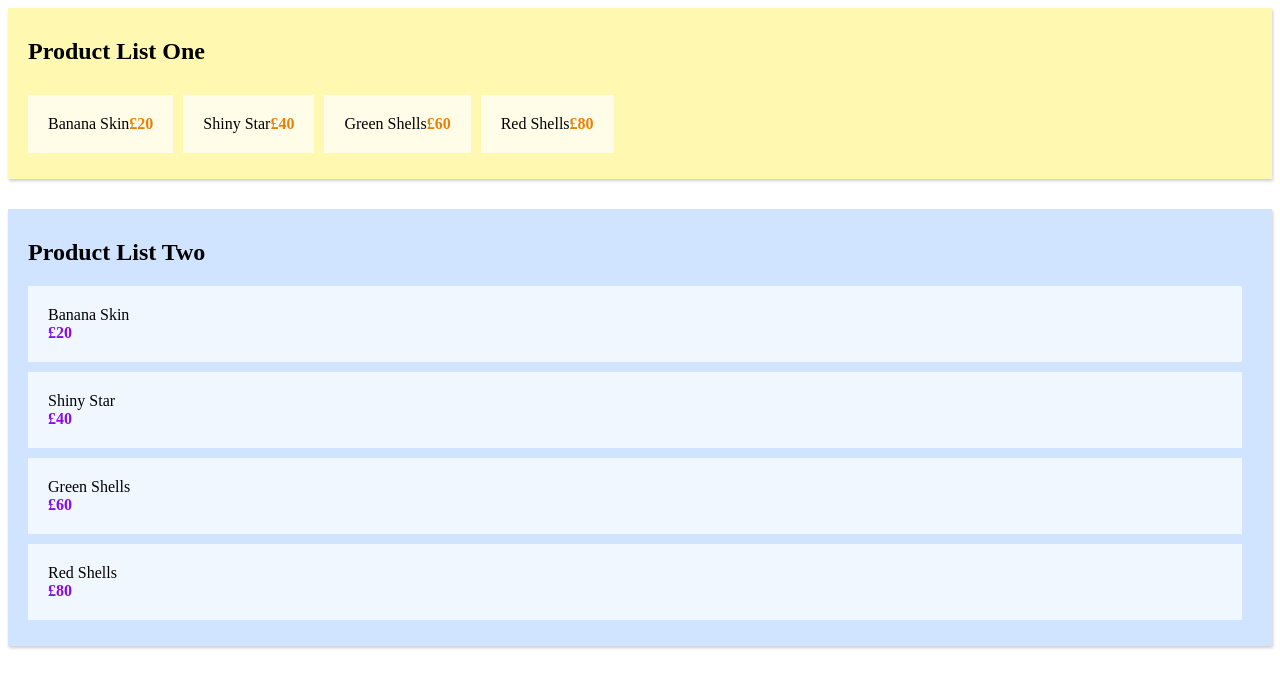
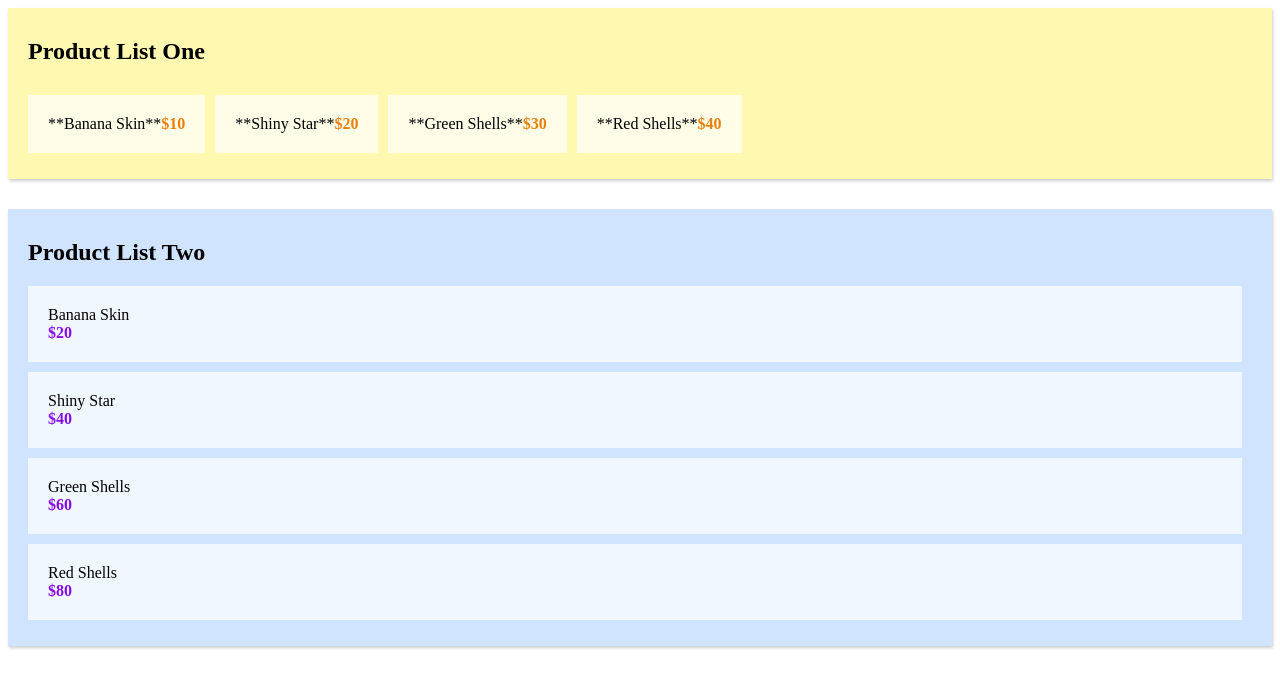
Before and after one commit to kurtreyn/vuex-practice, a Vue app: page / in a window 1280 px wide. Shown: the top 688 px of the page. Built offline with nearby package versions, Linux system fonts and the light colour scheme.

Commit message:
adding state to vuex store and create getters in vuex store

```diff
--- a/src/App.vue
+++ b/src/App.vue
@@ -1,7 +1,7 @@
 <template>
-  <!-- bind data to props -->
-  <ProductListOne :products="products" />
-  <ProductListTwo :products="products" />
+  <!-- do not have to bind data to props since state was moved to store -->
+  <ProductListOne />
+  <ProductListTwo />
 </template>
 
 <script>
@@ -14,14 +14,7 @@ export default {
   },
   name: 'App',
   data() {
-    return {
-      products: [
-        { name: 'Banana Skin', price: 20 },
-        { name: 'Shiny Star', price: 40 },
-        { name: 'Green Shells', price: 60 },
-        { name: 'Red Shells', price: 80 },
-      ],
-    };
+    return {};
   },
 };
 </script>
--- a/src/components/ProductListOne.vue
+++ b/src/components/ProductListOne.vue
@@ -2,9 +2,9 @@
   <div id="product-list-one">
     <h2>Product List One</h2>
     <ul>
-      <li v-for="product in products">
+      <li v-for="(product, i) in saleProducts" :key="i">
         <span class="name">{{ product.name }}</span>
-        <span class="price">£{{ product.price }}</span>
+        <span class="price">${{ product.price }}</span>
       </li>
     </ul>
   </div>
@@ -12,9 +12,25 @@
 
 <script>
 export default {
-  props: ['products'],
-  data() {
-    return {};
+  // computed re-renders based on state changes
+  // in computed, create a method that returns the products array
+  computed: {
+    products() {
+      return this.$store.state.products;
+    },
+    // making a new computed property works to maniupulate the state data, but it only works on the products in ProductListOne. This method would have to be copied to ProductListTwo for it to work there. Which is against the DRY principle. Instead of doing this, we can make a getter in the store.
+    // saleProducts() {
+    //   let saleProducts = this.$store.state.products.map((product) => {
+    //     return {
+    //       name: '**' + product.name + '**',
+    //       price: product.price / 2,
+    //     };
+    //   });
+    //   return saleProducts;
+    // },
+    saleProducts() {
+      return this.$store.getters.saleProducts;
+    },
   },
 };
 </script>
--- a/src/components/ProductListTwo.vue
+++ b/src/components/ProductListTwo.vue
@@ -2,9 +2,9 @@
   <div id="product-list-two">
     <h2>Product List Two</h2>
     <ul>
-      <li v-for="product in products">
+      <li v-for="(product, i) in products" :key="i">
         <span class="name">{{ product.name }}</span>
-        <span class="price">£{{ product.price }}</span>
+        <span class="price">${{ product.price }}</span>
       </li>
     </ul>
   </div>
@@ -12,10 +12,15 @@
 
 <script>
 export default {
-  // accept the products prop from the parent component
-  props: ['products'],
-  data() {
-    return {};
+  // computed re-renders based on state changes
+  // in computed, create a method that returns the products array
+  computed: {
+    products() {
+      return this.$store.state.products;
+    },
+    saleProducts() {
+      return this.$store.getters.saleProducts;
+    },
   },
 };
 </script>
--- a/src/store/index.js
+++ b/src/store/index.js
@@ -1,14 +1,26 @@
-import { createStore } from 'vuex'
+import { createStore } from 'vuex';
 
 export default createStore({
   state: {
+    products: [
+      { name: 'Banana Skin', price: 20 },
+      { name: 'Shiny Star', price: 40 },
+      { name: 'Green Shells', price: 60 },
+      { name: 'Red Shells', price: 80 },
+    ],
   },
   getters: {
+    saleProducts: (state) => {
+      let saleProducts = state.products.map((product) => {
+        return {
+          name: '**' + product.name + '**',
+          price: product.price / 2,
+        };
+      });
+      return saleProducts;
+    },
   },
-  mutations: {
-  },
-  actions: {
-  },
-  modules: {
-  }
-})
+  mutations: {},
+  actions: {},
+  modules: {},
+});
```
